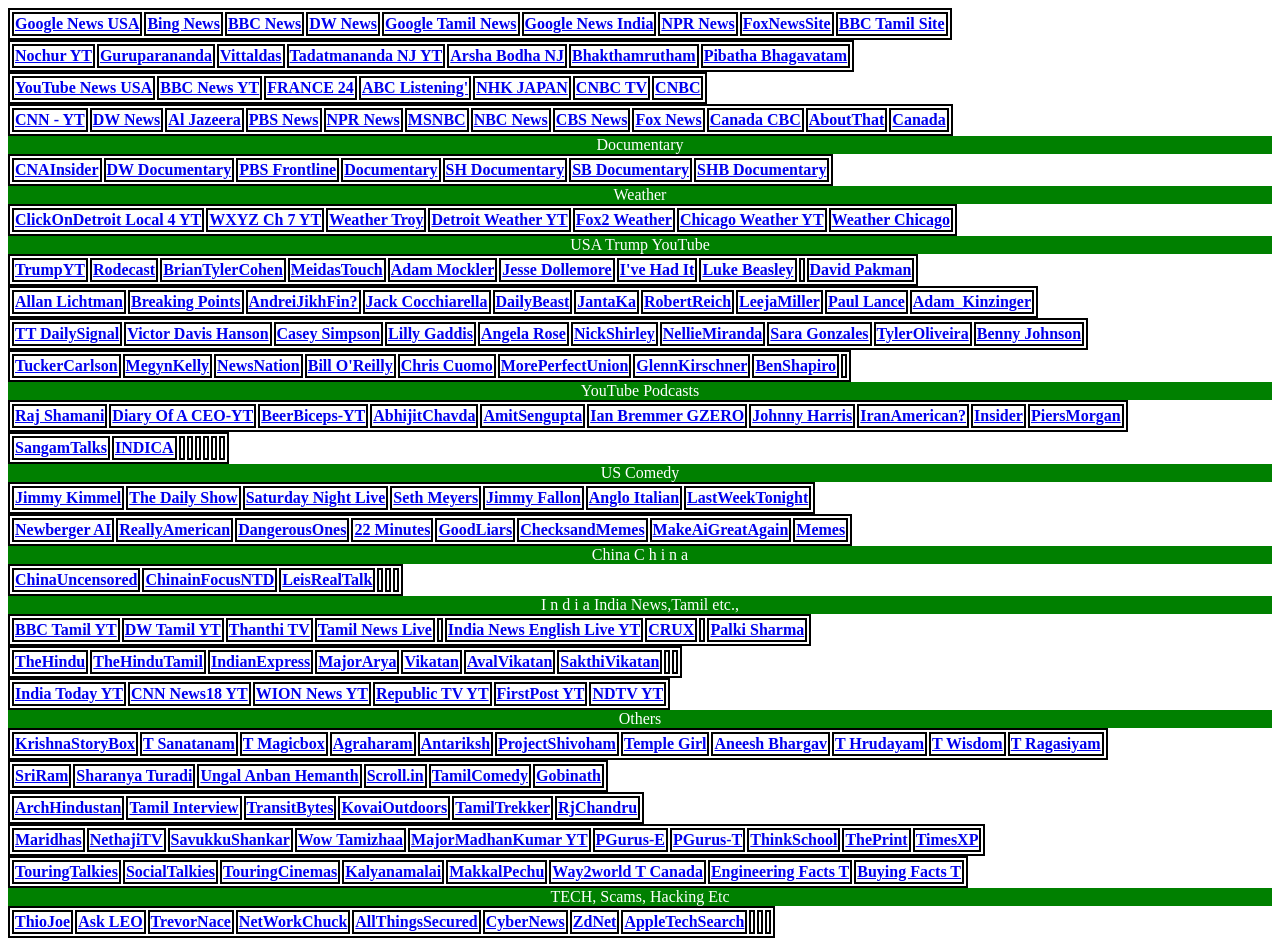
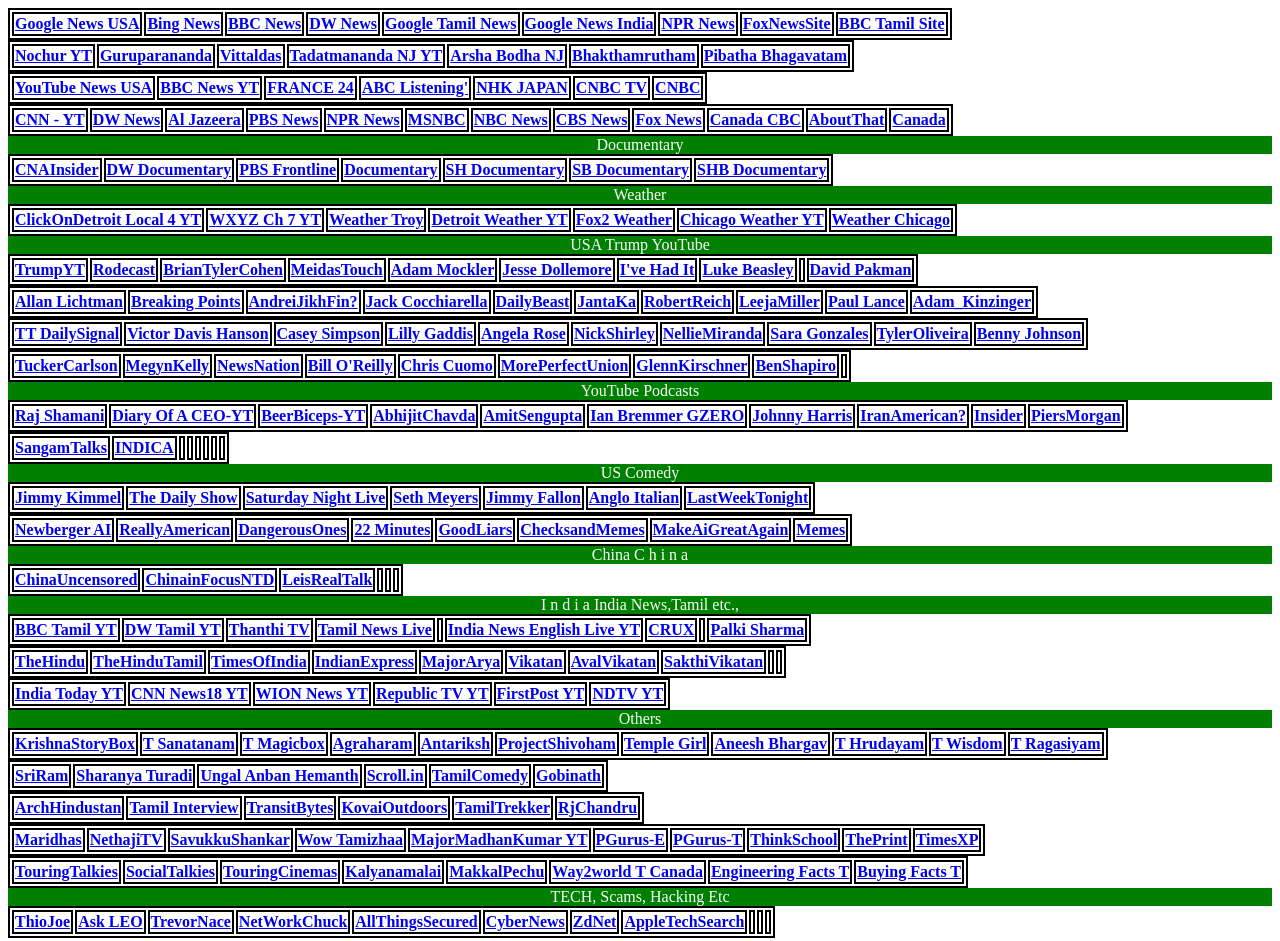
Before and after one commit to rama8c6/2, a plain HTML site: page index.html in a window 1280 px wide. Shown: the top 941 px of the page. Drawn offline with Linux system fonts and the light colour scheme.

Commit message:
Update index.html

```diff
--- a/index.html
+++ b/index.html
@@ -270,6 +270,7 @@ table, th, td {
             <tr>
                 <th><A HREF="https://www.youtube.com/@TheHinduOfficial/videos" target="_blank" >TheHindu</A></th>
 				<th><A HREF="https://www.youtube.com/@hindutamilthisai/videos" target="_blank" >TheHinduTamil</A></th>
+				<th><A HREF="https://www.youtube.com/@timesofindia/videos" target="_blank" >TimesOfIndia</A></th>
 				<th><A HREF="https://www.youtube.com/@indianexpress/videos" target="_blank" >IndianExpress</A></th>
 				<th><A HREF="https://www.youtube.com/@toidefencehq/videos" target="_blank" >MajorArya</A></th>
 				<th><A HREF="https://www.youtube.com/@vikatanwebtv/videos" target="_blank" >Vikatan</A></th>
```
